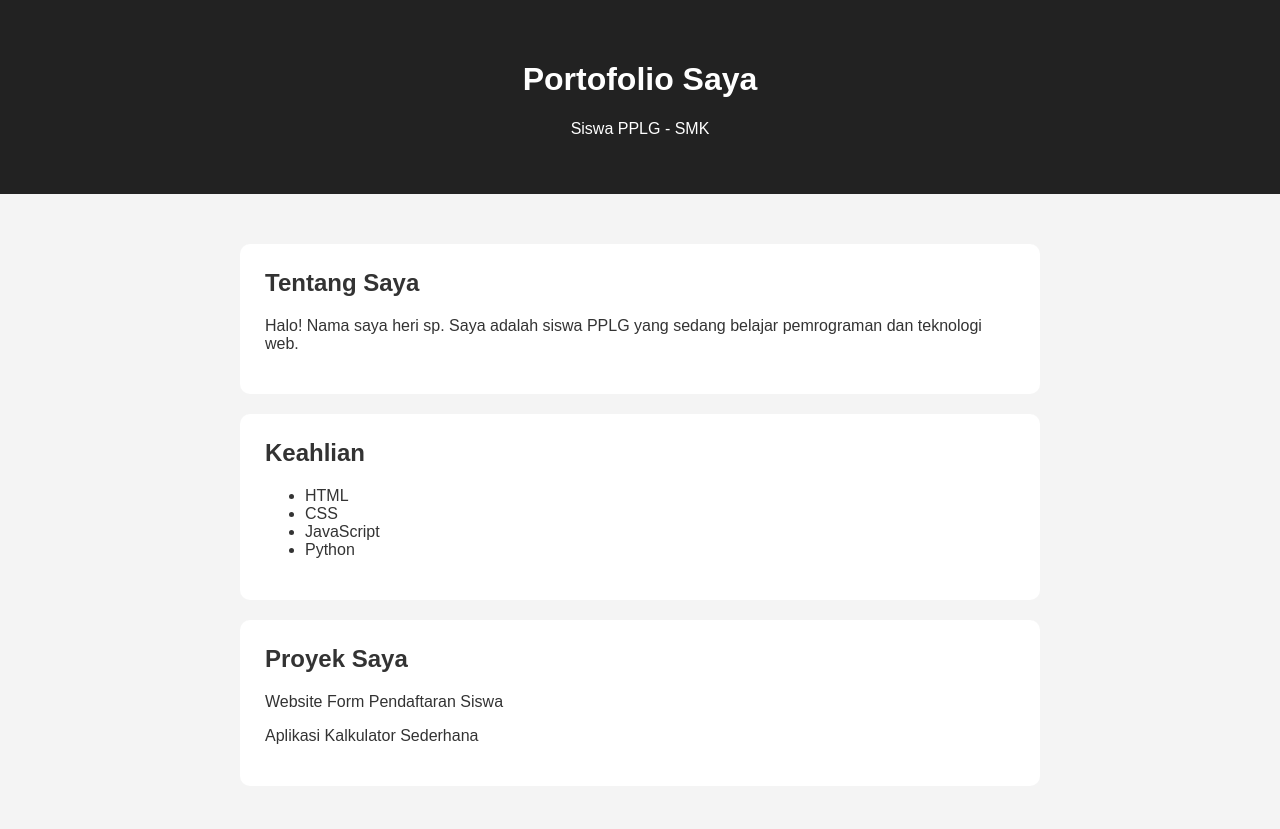
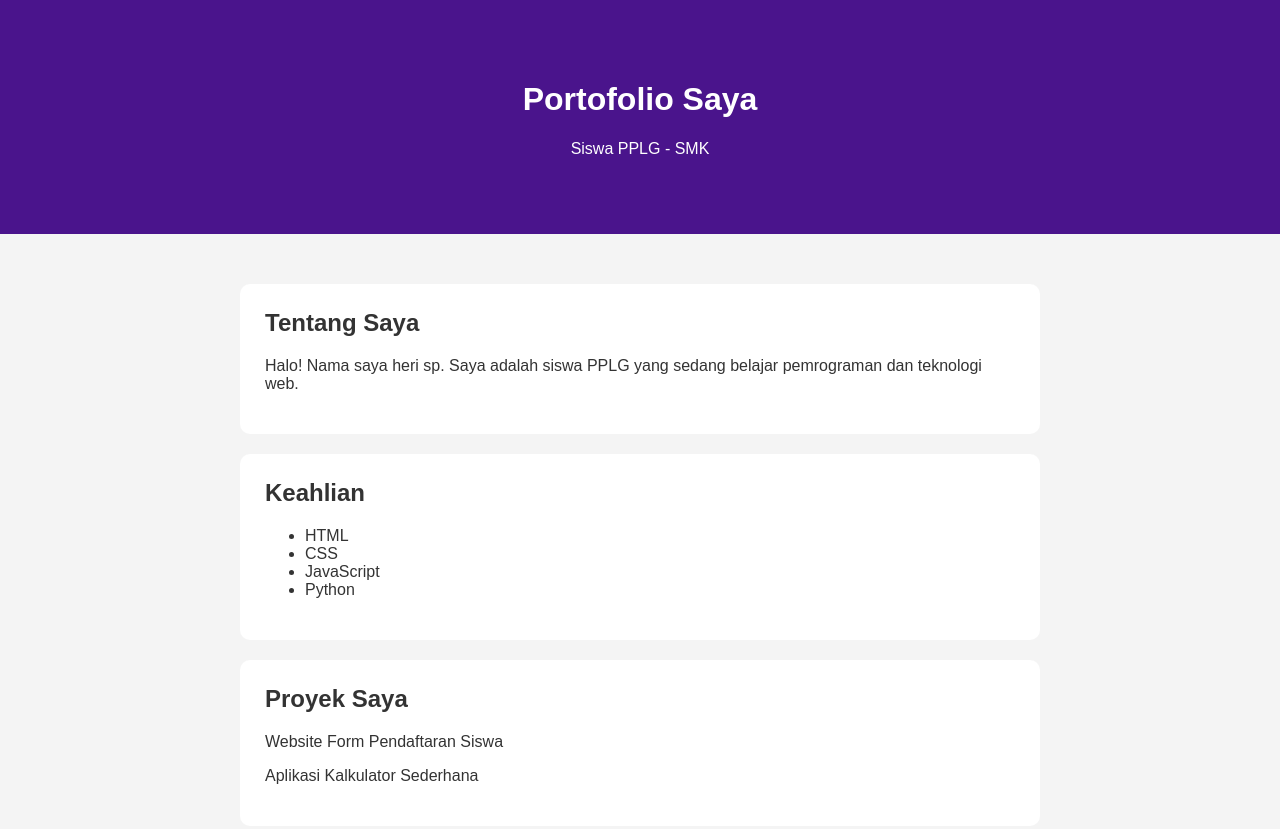
Before and after one commit to herisp789/portofolio, a plain HTML site: page index.html in a window 1280 px wide. Shown: the top 829 px of the page. Drawn offline with Linux system fonts and the light colour scheme.

Commit message:
Update style.css
Memperbarui desain portofolio

```diff
--- a/style.css
+++ b/style.css
@@ -7,8 +7,8 @@ body {
 
 header {
     text-align: center;
-    padding: 40px;
-    background: #222;
+    padding: 60px;
+    background: #4a148c;
     color: white;
 }
 
@@ -35,3 +35,8 @@ footer {
     background: #222;
     color: white;
 }
+
+section:hover {
+    transform: translateY(-5px);
+    transition: 0.3s;
+}
```
